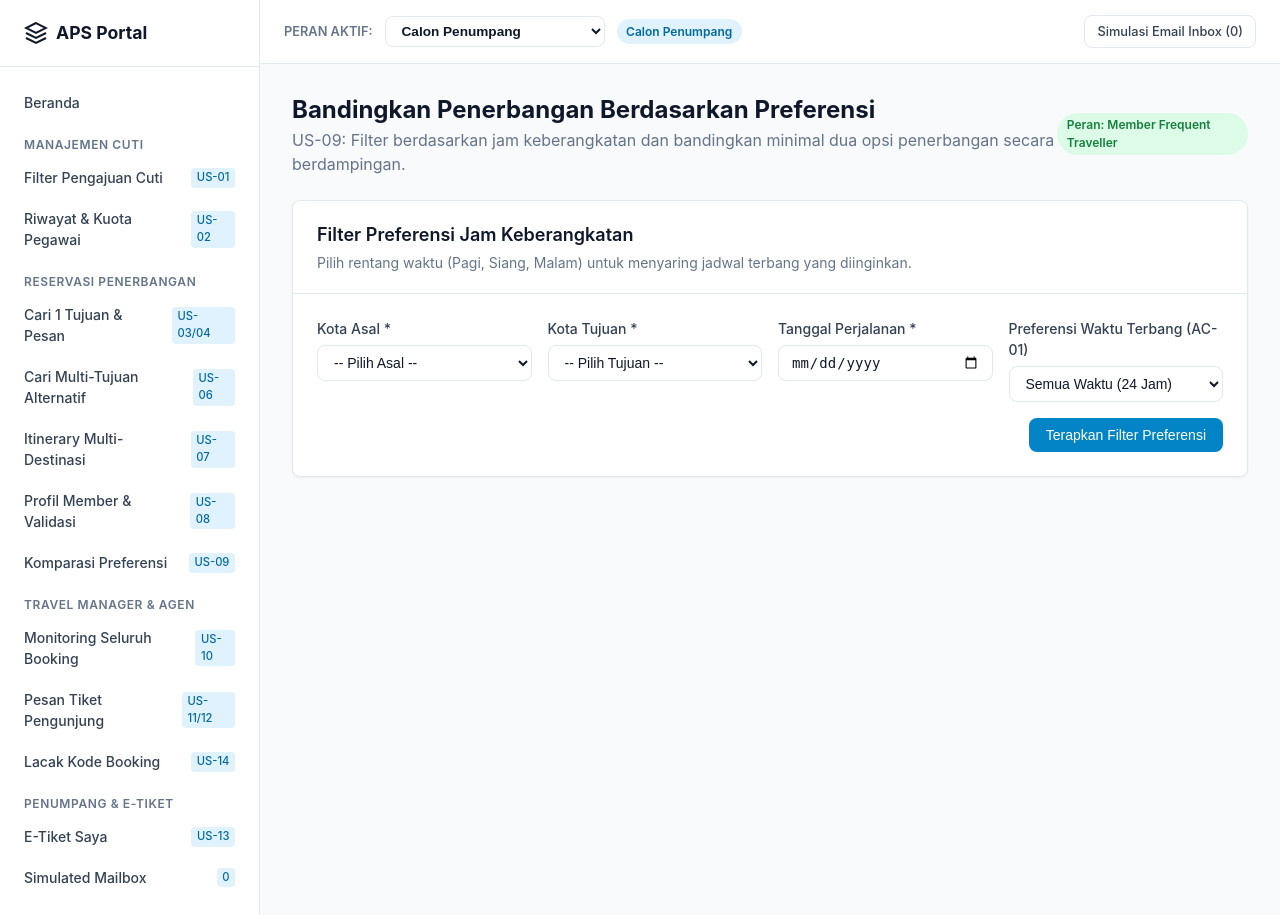
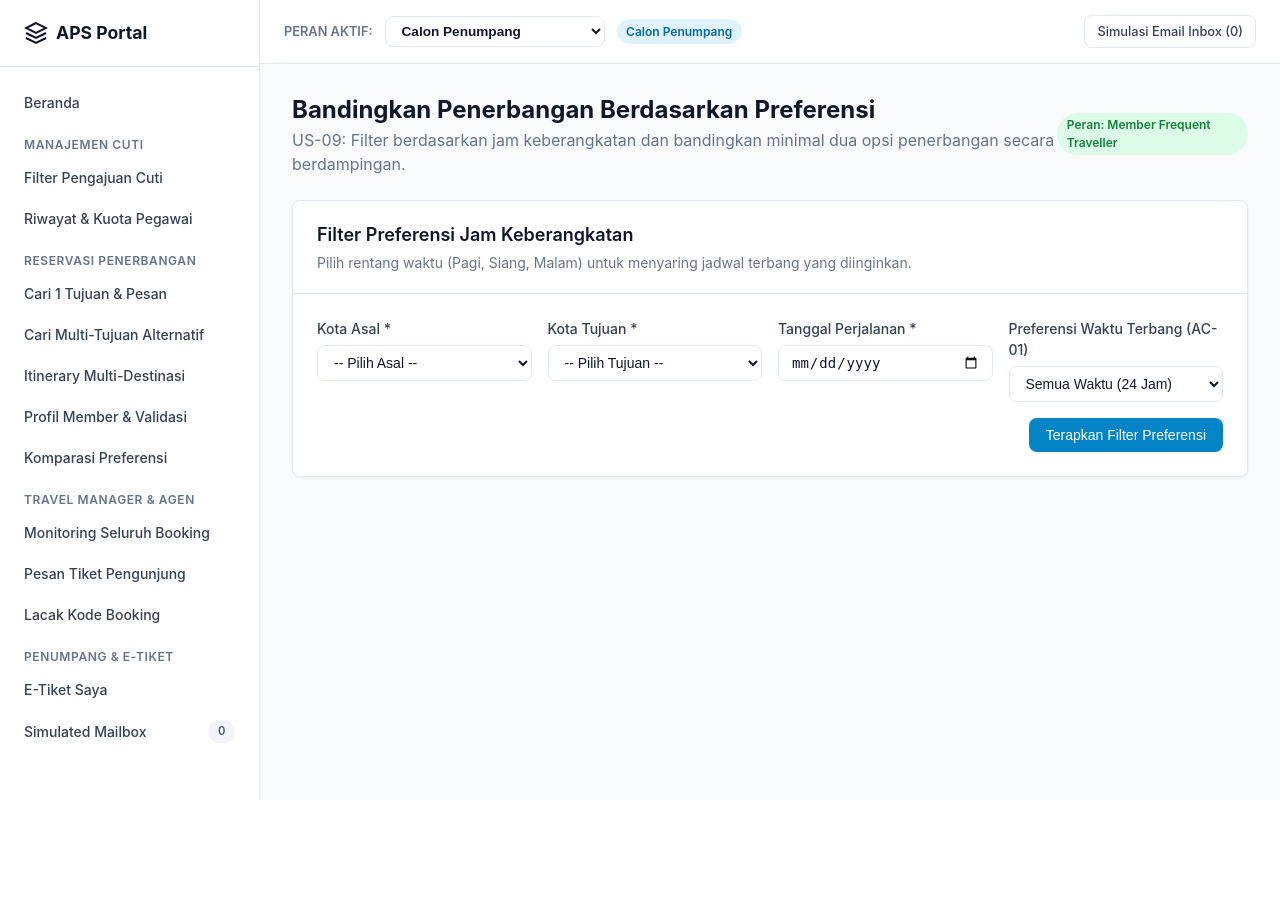
Before and after one commit to Calxium/Cuti-dan-Reservasi-Penerbangan-UB-APS, a Flask app: page /flight/compare in a window 1280 px wide. After the commit the page ends 800 px from the top, so only its background shows below. Run offline with Flask 3, Linux system fonts and the light colour scheme.

Commit message:
style: remove US story badges from sidebar navigation

```diff
--- a/app/templates/base.html
+++ b/app/templates/base.html
@@ -28,60 +28,49 @@
       <div class="nav-section-title">Manajemen Cuti</div>
       <a href="{{ url_for('leave.filter_leaves_view') }}" class="nav-item">
         <span>Filter Pengajuan Cuti</span>
-        <span class="badge-us">US-01</span>
       </a>
       <a href="{{ url_for('leave.employee_list_view') }}" class="nav-item">
         <span>Riwayat & Kuota Pegawai</span>
-        <span class="badge-us">US-02</span>
       </a>
 
       <!-- Modul 2: Reservasi Penerbangan -->
       <div class="nav-section-title">Reservasi Penerbangan</div>
       <a href="{{ url_for('flight.search_single_view') }}" class="nav-item">
         <span>Cari 1 Tujuan & Pesan</span>
-        <span class="badge-us">US-03/04</span>
       </a>
       <a href="{{ url_for('flight.search_multi_dest_view') }}" class="nav-item">
         <span>Cari Multi-Tujuan Alternatif</span>
-        <span class="badge-us">US-06</span>
       </a>
       <a href="{{ url_for('flight.itinerary_search_view') }}" class="nav-item">
         <span>Itinerary Multi-Destinasi</span>
-        <span class="badge-us">US-07</span>
       </a>
       <a href="{{ url_for('flight.member_profile_view') }}" class="nav-item">
         <span>Profil Member & Validasi</span>
-        <span class="badge-us">US-08</span>
       </a>
       <a href="{{ url_for('flight.compare_preferences_view') }}" class="nav-item">
         <span>Komparasi Preferensi</span>
-        <span class="badge-us">US-09</span>
       </a>
 
       <!-- Travel Manager -->
       <div class="nav-section-title">Travel Manager & Agen</div>
       <a href="{{ url_for('flight.manager_bookings_view') }}" class="nav-item">
         <span>Monitoring Seluruh Booking</span>
-        <span class="badge-us">US-10</span>
       </a>
       <a href="{{ url_for('flight.visitor_search_view') }}" class="nav-item">
         <span>Pesan Tiket Pengunjung</span>
-        <span class="badge-us">US-11/12</span>
       </a>
       <a href="{{ url_for('flight.manager_lookup_view') }}" class="nav-item">
         <span>Lacak Kode Booking</span>
-        <span class="badge-us">US-14</span>
       </a>
 
       <!-- Akun Pengunjung & Tiket -->
       <div class="nav-section-title">Penumpang & E-Tiket</div>
       <a href="{{ url_for('flight.my_tickets_view') }}" class="nav-item">
         <span>E-Tiket Saya</span>
-        <span class="badge-us">US-13</span>
       </a>
       <a href="{{ url_for('main.mailbox') }}" class="nav-item">
         <span>Simulated Mailbox</span>
-        <span class="badge-us">{{ unread_emails_count }}</span>
+        <span class="badge badge-secondary" style="font-size: 0.7rem; margin-left: auto;">{{ unread_emails_count }}</span>
       </a>
     </nav>
   </aside>
```
